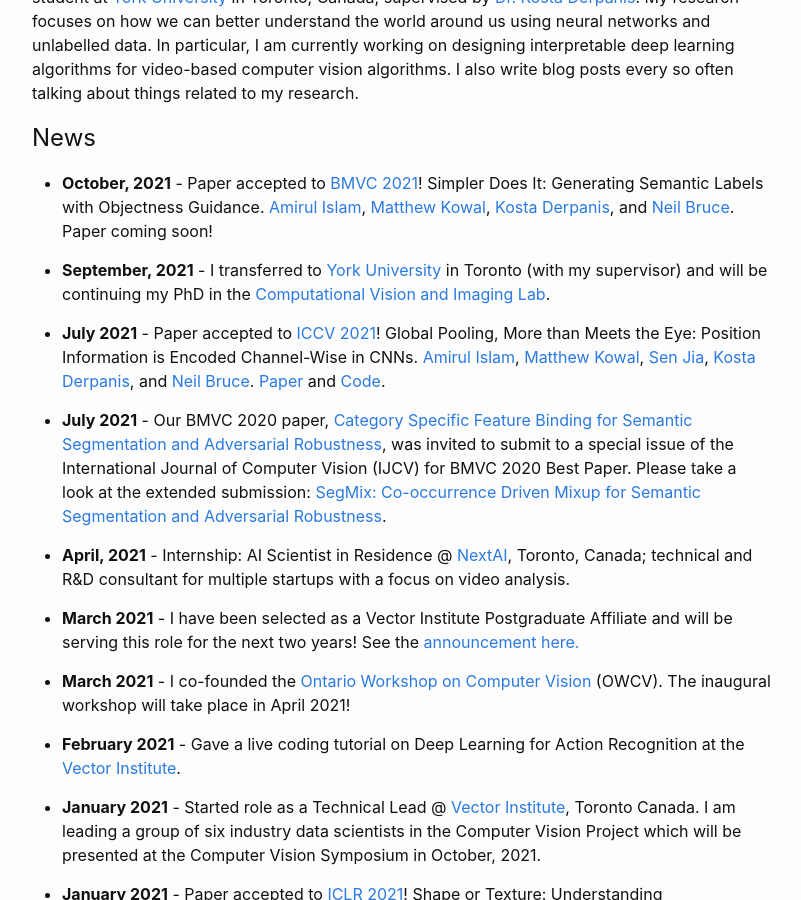
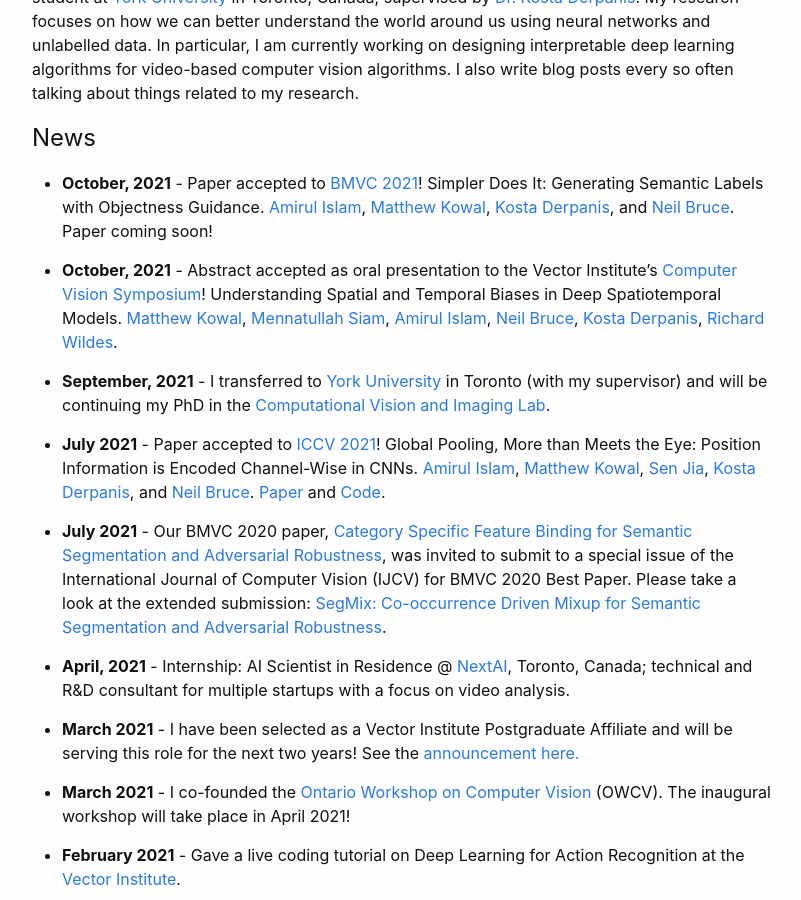
Before and after one commit to MKowal2/MKowal4.github.io, a Jekyll site: the page built from index.md, in a window 1280 px wide and 900 px high, scrolled down 498 px. Shown: the whole window, without its empty margins (238-1039 px from the left). Built offline with Jekyll 4.4.1, drawn with Linux system fonts in a browser that asks for light colours.

Commit message:
Update index.md

```diff
--- a/index.md
+++ b/index.md
@@ -20,6 +20,8 @@ My name is Matthew Kowal, welcome to my website (and blog - link at the top). I
 ## News
 
 * **October, 2021** - Paper accepted to [BMVC 2021](https://www.bmvc2021.com/)! Simpler Does It: Generating Semantic Labels with Objectness Guidance. [Amirul Islam](https://www.cs.ryerson.ca/~amirul/), [Matthew Kowal](https://mkowal2.github.io/), [Kosta Derpanis](https://www.cs.ryerson.ca/~kosta/), and [Neil Bruce](https://www.cs.ryerson.ca/~bruce/). Paper coming soon!
+
+* **October, 2021** - Abstract accepted as oral presentation to the Vector Institute's [Computer Vision Symposium](https://vectorinstitute.ai/event/computer-vision-symposium/)! Understanding Spatial and Temporal Biases in Deep Spatiotemporal Models. [Matthew Kowal](https://mkowal2.github.io/), [Mennatullah Siam](http://webdocs.cs.ualberta.ca/~mennatul/), [Amirul Islam](https://www.cs.ryerson.ca/~amirul/), [Neil Bruce](https://www.cs.ryerson.ca/~bruce/), [Kosta Derpanis](https://www.cs.ryerson.ca/~kosta/), [Richard Wildes](http://www.cse.yorku.ca/~wildes/).
 
 * **September, 2021** - I transferred to [York University](https://www.yorku.ca/) in Toronto (with my supervisor) and will be continuing my PhD in the [Computational Vision and Imaging Lab](https://cvil.eecs.yorku.ca/).
 
```
